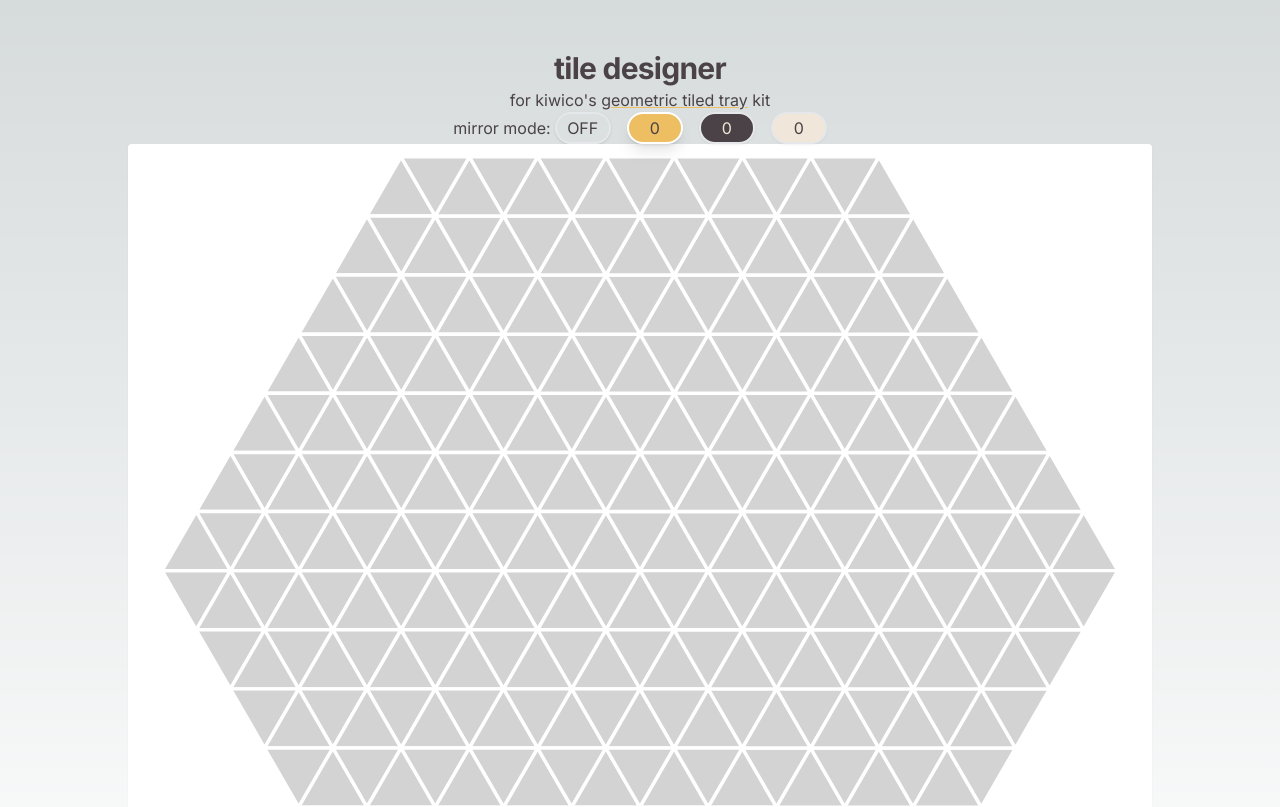
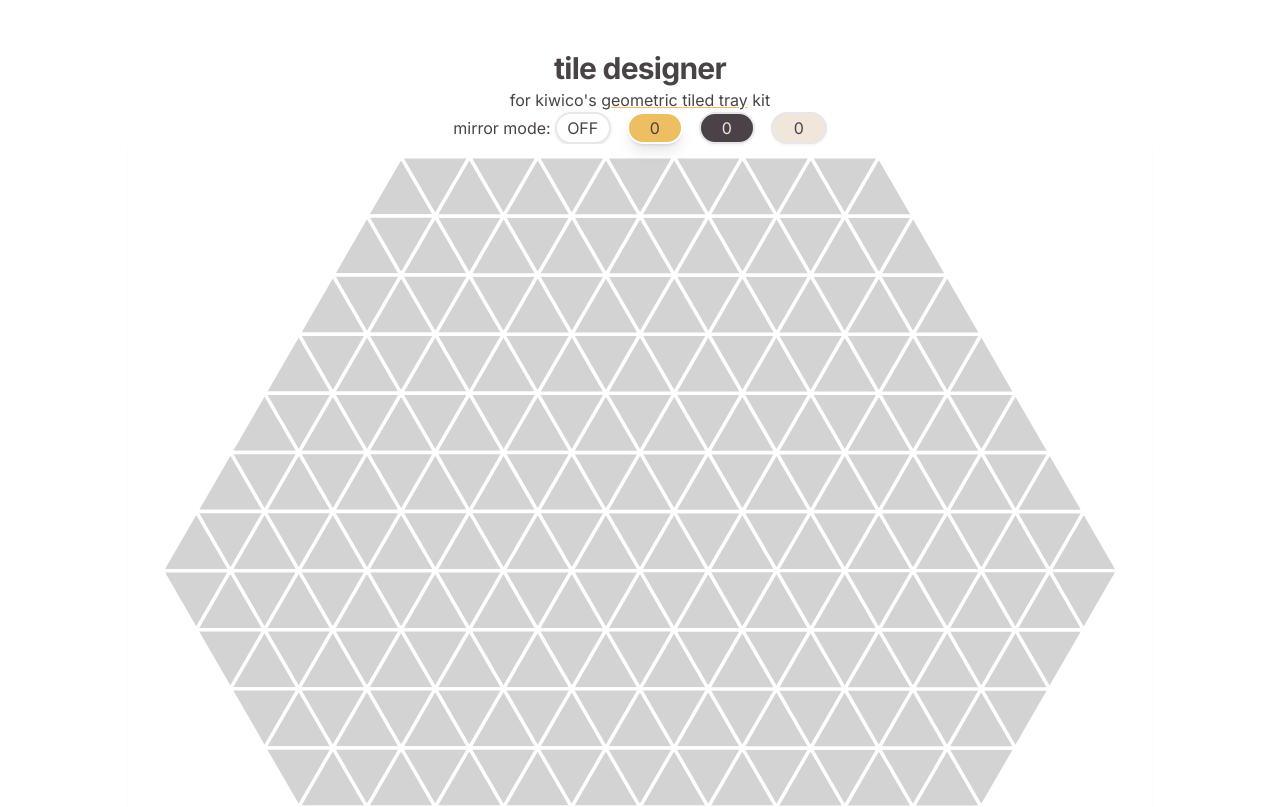
Before and after one commit to strathausen/tinytiles, a Next.js app: page / in a window 1280 px wide. Shown: the top 807 px of the page. Built offline with nearby package versions, Linux system fonts and the light colour scheme.

Commit message:
fix dark mode

```diff
--- a/src/app/globals.css
+++ b/src/app/globals.css
@@ -3,27 +3,27 @@
 @tailwind utilities;
 
 :root {
-  --foreground-rgb: 0, 0, 0;
+  --foreground-color: #4a4346;
   --background-start-rgb: 214, 219, 220;
   --background-end-rgb: 255, 255, 255;
 }
 
 @media (prefers-color-scheme: dark) {
   :root {
-    --foreground-rgb: 255, 255, 255;
-    --background-start-rgb: 0, 0, 0;
+    --foreground-color: #f0e6da;
+    --background-start-color: #4a4346;
     --background-end-rgb: 0, 0, 0;
   }
 }
 
 body {
-  color: rgb(var(--foreground-rgb));
+  color: var(--foreground-color);
   background: linear-gradient(
       to bottom,
       transparent,
       rgb(var(--background-end-rgb))
     )
-    rgb(var(--background-start-rgb));
+    var(--background-start-color);
 }
 
 @layer utilities {
--- a/src/app/page.tsx
+++ b/src/app/page.tsx
@@ -76,10 +76,7 @@
   }, [hexagon]);
 
   return (
-    <main
-      className="flex min-h-screen flex-col items-center justify-between pt-12"
-      style={{ color: COLORS.BLACK }}
-    >
+    <main className="flex min-h-screen flex-col items-center justify-between pt-12">
       <h1 className="text-3xl font-bold text-center tracking-tight leading-10">
         tile designer
       </h1>
```
